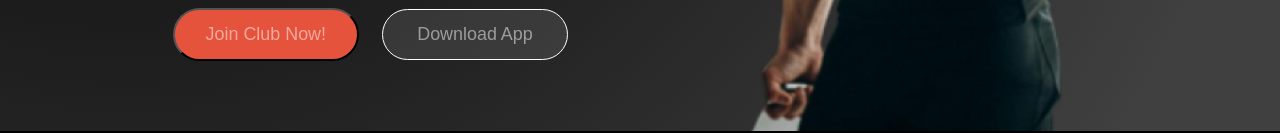
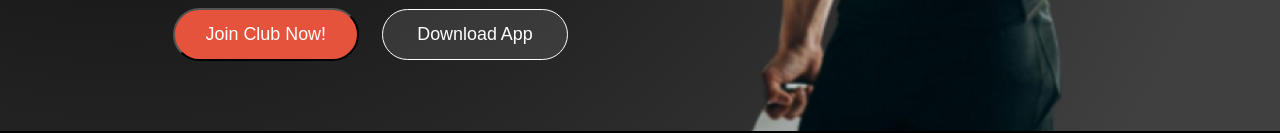
Before and after one commit to mihir-nath-2024/2nd-Assignment, a plain HTML site: page index.html in a window 1280 px wide. Shown: the part 661-794 px from the top of the page. Drawn offline with Linux system fonts and the light colour scheme; a web font is replaced by a local one.

Commit message:
button a color changed

```diff
--- a/style.css
+++ b/style.css
@@ -33,6 +33,9 @@
 
    }
  /* Buttton Styling */
+ button a{
+    color: white;
+ }
  .btn-primary:hover{
     background-color: coral;
  }
```
